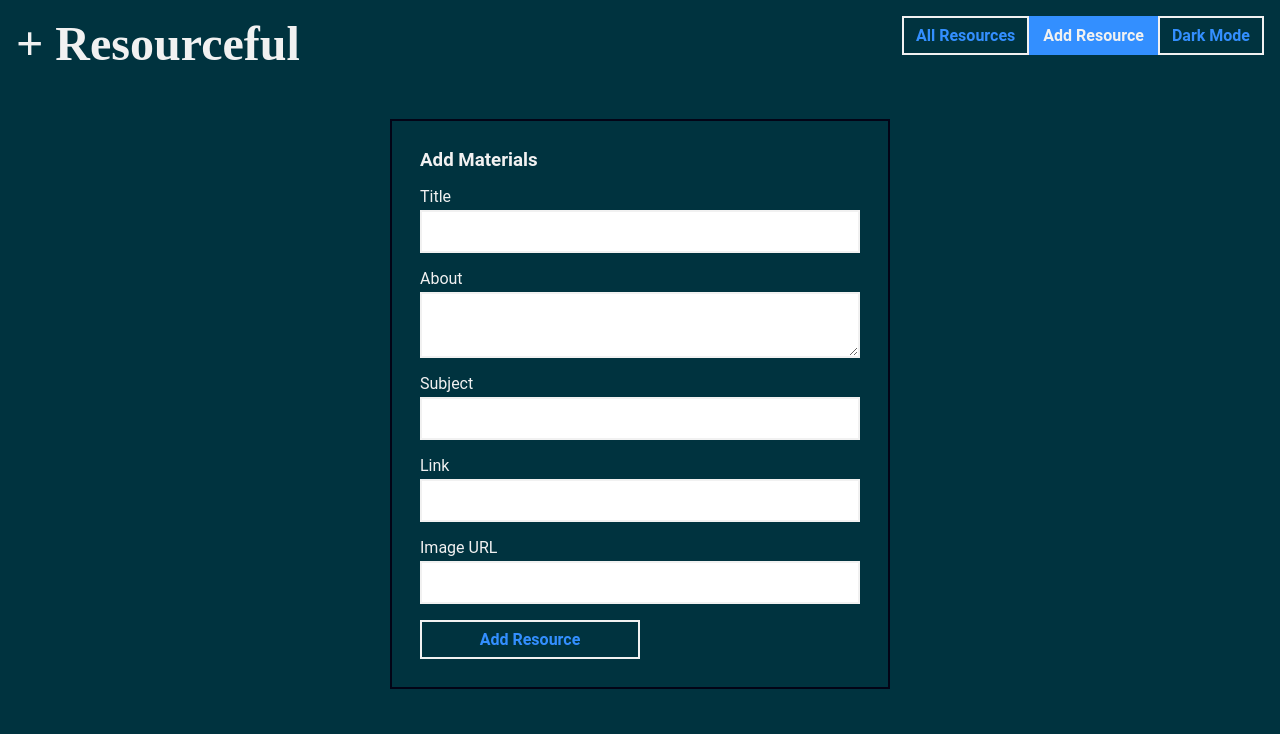
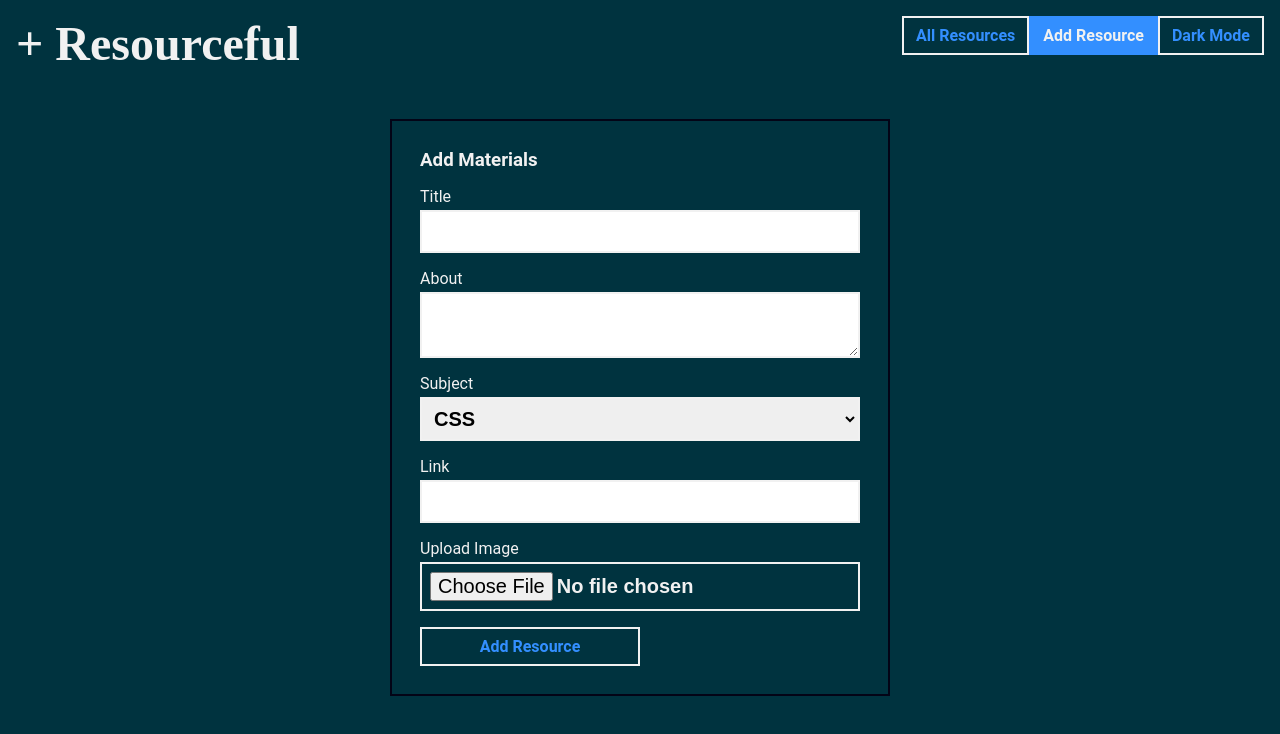
Before and after one commit to lizburkechi/resourceful_fe, a React (Create React App) app: page /resource-form in a window 1280 px wide. Shown: the top 734 px of the page. Built offline with nearby package versions, Linux system fonts and the light colour scheme; no server answers.

Commit message:
adding file upload to form

```diff
--- a/src/components/ResourceForm.js
+++ b/src/components/ResourceForm.js
@@ -7,7 +7,7 @@ function ResourceForm({ onAddResource }) {
   const [about, setAbout] = useState("")
   const [subject, setSubject] = useState("")
   const [link, setLink] = useState("")
-  const [image, setImage] = useState("")
+  const [selectedImage, setSelectedImage] = useState(null)
   const history = useHistory();
   console.log(history);
 
@@ -19,7 +19,7 @@ function ResourceForm({ onAddResource }) {
       about: about,
       subject: subject,
       link: link,
-      image: image,
+      image: selectedImage,
       likes: 0,
     };
 
@@ -57,13 +57,20 @@ function ResourceForm({ onAddResource }) {
         onChange={(e) => setAbout(e.target.value)}
         />
         <label htmlFor="subject">Subject</label>
-        <input
+        <select
         type="text"
         id="subject"
         name="subject"
         value={subject}
         onChange={(e) => setSubject(e.target.value)}
-        />
+        >
+        <option value="CSS">CSS</option>
+        <option value="JavaScript">JavaScript</option>
+        <option value="React">React</option>
+        <option value="Redux">Redux</option>
+        <option value="Ruby">Ruby</option>
+        <option value="Other">Other</option>
+        </select>
         <label htmlFor="link">Link</label>
         <input
         type="text"
@@ -72,13 +79,13 @@ function ResourceForm({ onAddResource }) {
         value={link}
         onChange={(e) => setLink(e.target.value)}
         />
-        <label htmlFor="image">Image URL</label>
+        <label htmlFor="image">Upload Image</label>
         <input
-        type="text"
+        type="file"
         id="image"
         name="image"
-        value={image}
-        onChange={(e) => setImage(e.target.value)}
+        value={selectedImage}
+        onChange={(e) => setSelectedImage(e.target.files[0])}
         />
         <button type="submit">Add Resource</button>
       </form>
```
